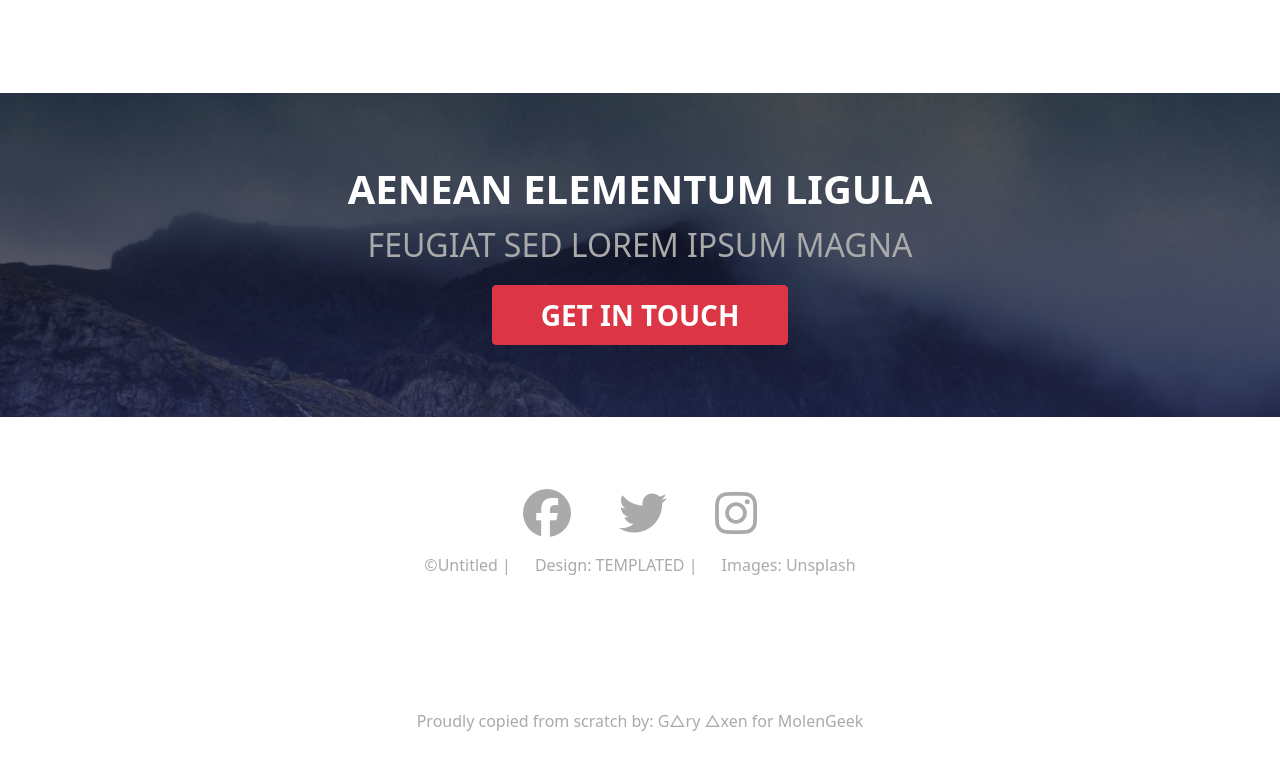
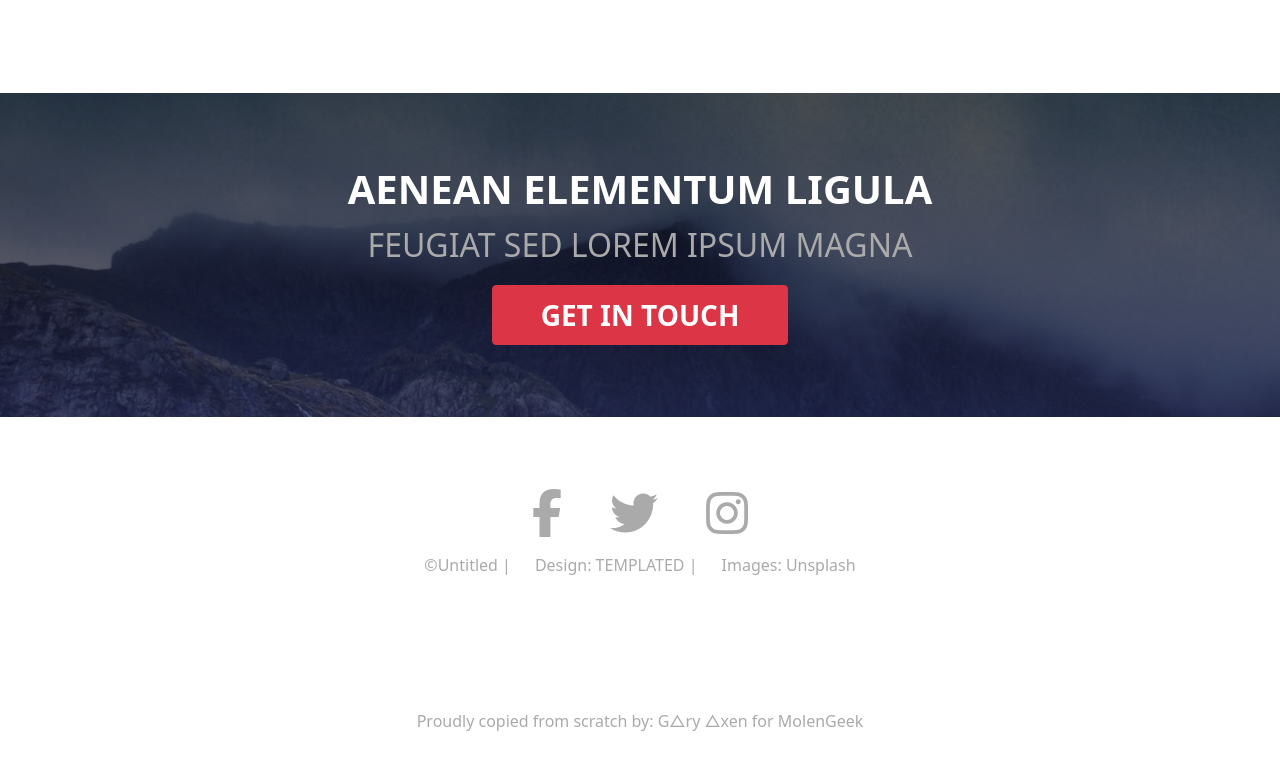
Before and after one commit to LeBigSky/Spatial_bts, a website: page index.html in a window 1280 px wide. Shown: the part 2829-3598 px from the top of the page. Drawn offline with Linux system fonts and the light colour scheme.

Commit message:
just another icon debugging attempt

```diff
--- a/index.html
+++ b/index.html
@@ -6,7 +6,7 @@
     <meta http-equiv="X-UA-Compatible" content="IE=edge">
     <meta name="viewport" content="width=device-width, initial-scale=1.0">
     <link rel="stylesheet" href="./public/css/style.css">
-    <link href="//maxcdn.bootstrapcdn.com/font-awesome/4.2.0/css/font-awesome.min.css" rel="stylesheet">
+    <link href="https://cdn.jsdelivr.net/npm/@fortawesome/fontawesome-free@6.1.1/css/fontawesome.min.css" rel="stylesheet">
     <title>Spatial</title>
 </head>
 
```
